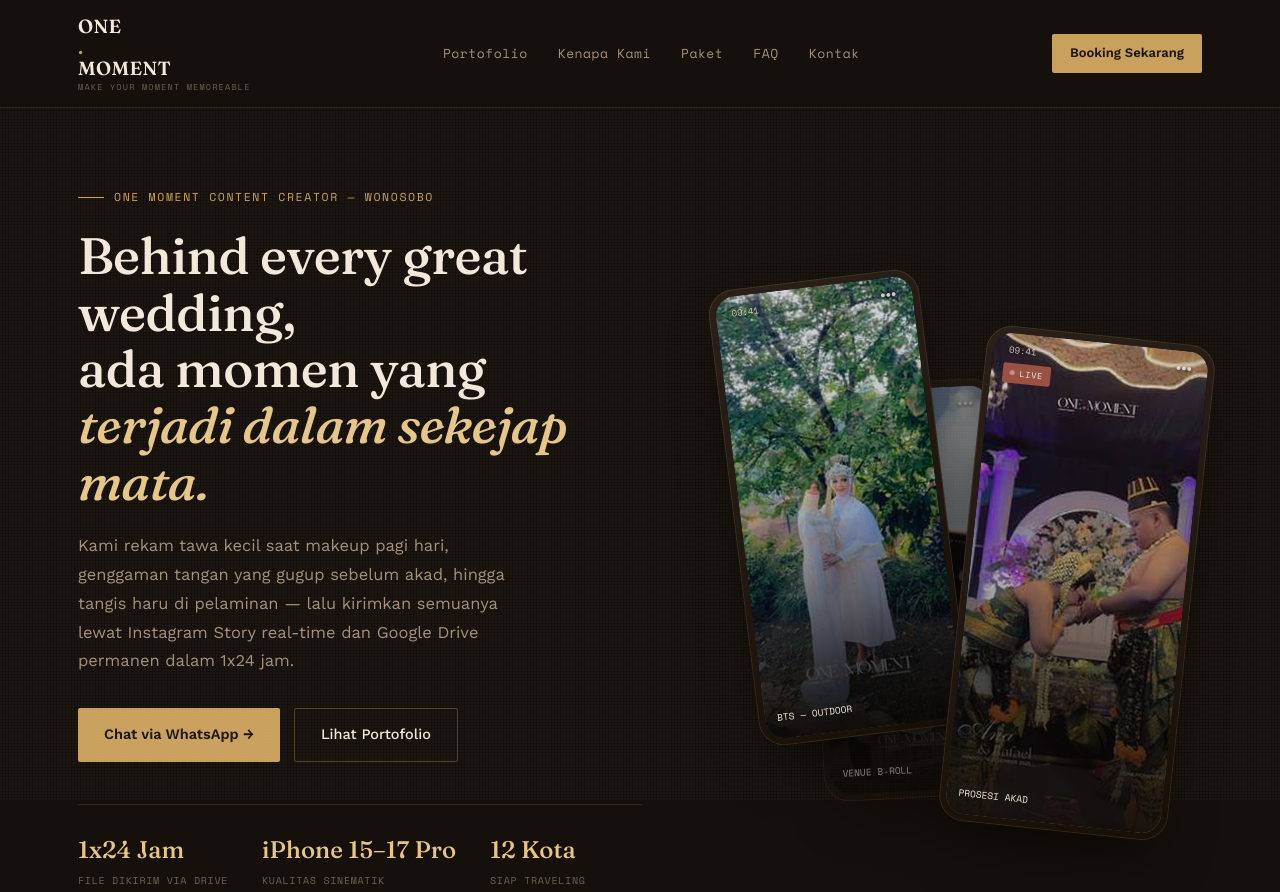
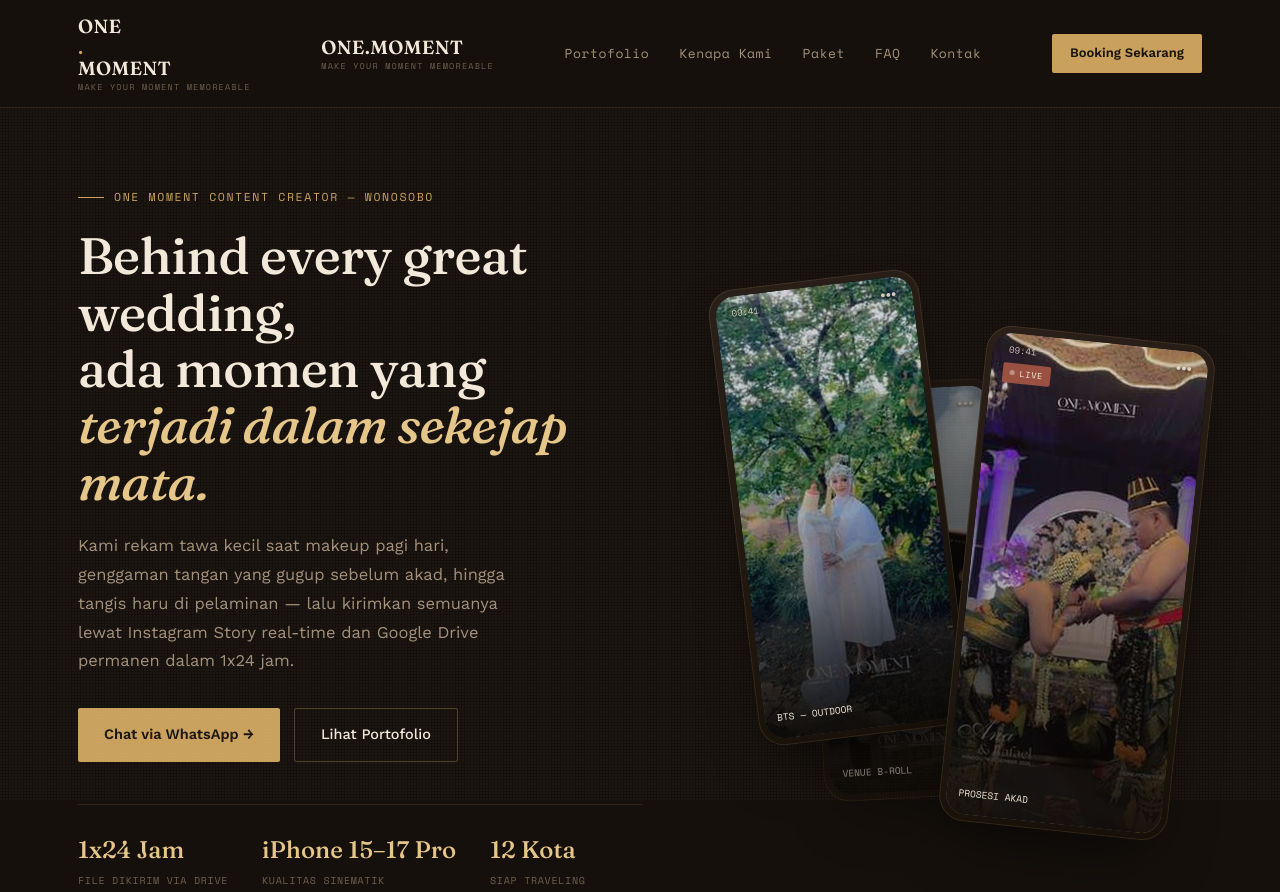
Before and after one commit to onemomentofficial/One.moment, a plain HTML site: page index.html in a window 1280 px wide. Shown: the top 892 px of the page. Drawn offline with nearby package versions, Linux system fonts and the light colour scheme; files whose address does not match are found by name.

Commit message:
Update index.html

```diff
--- a/index.html
+++ b/index.html
@@ -313,6 +313,7 @@
 <header class="nav">
   <div class="nav-inner">
     <div class="logo">ONE<span class="dot">.</span>MOMENT<span class="tagline">Make Your Moment Memoreable</span></div>
+    <div class="logo">ONE.MOMENT<span class="tagline">Make Your Moment Memoreable</span></div>
     <nav class="links">
       <a href="#portfolio">Portofolio</a>
       <a href="#kenapa">Kenapa Kami</a>
```
